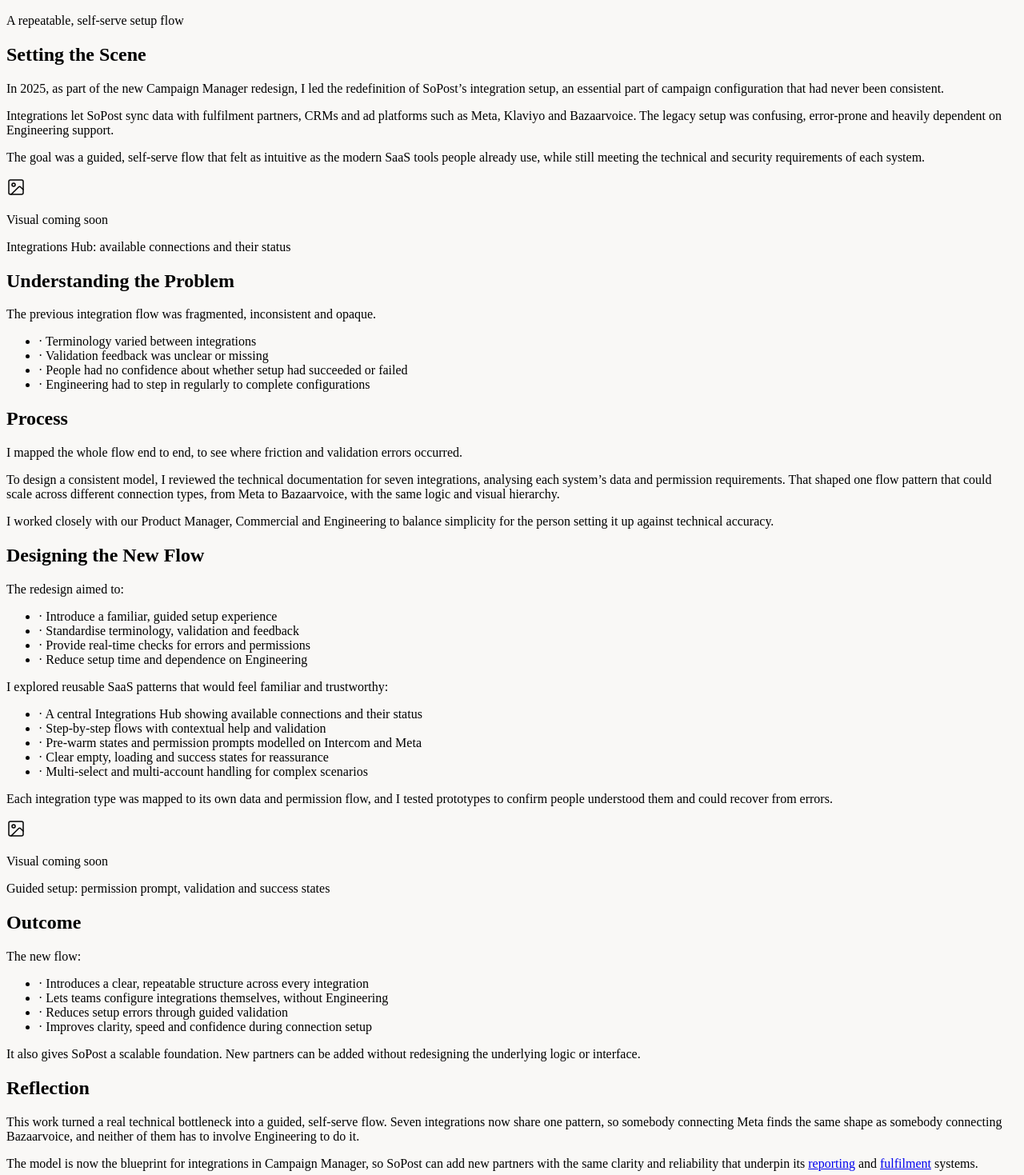
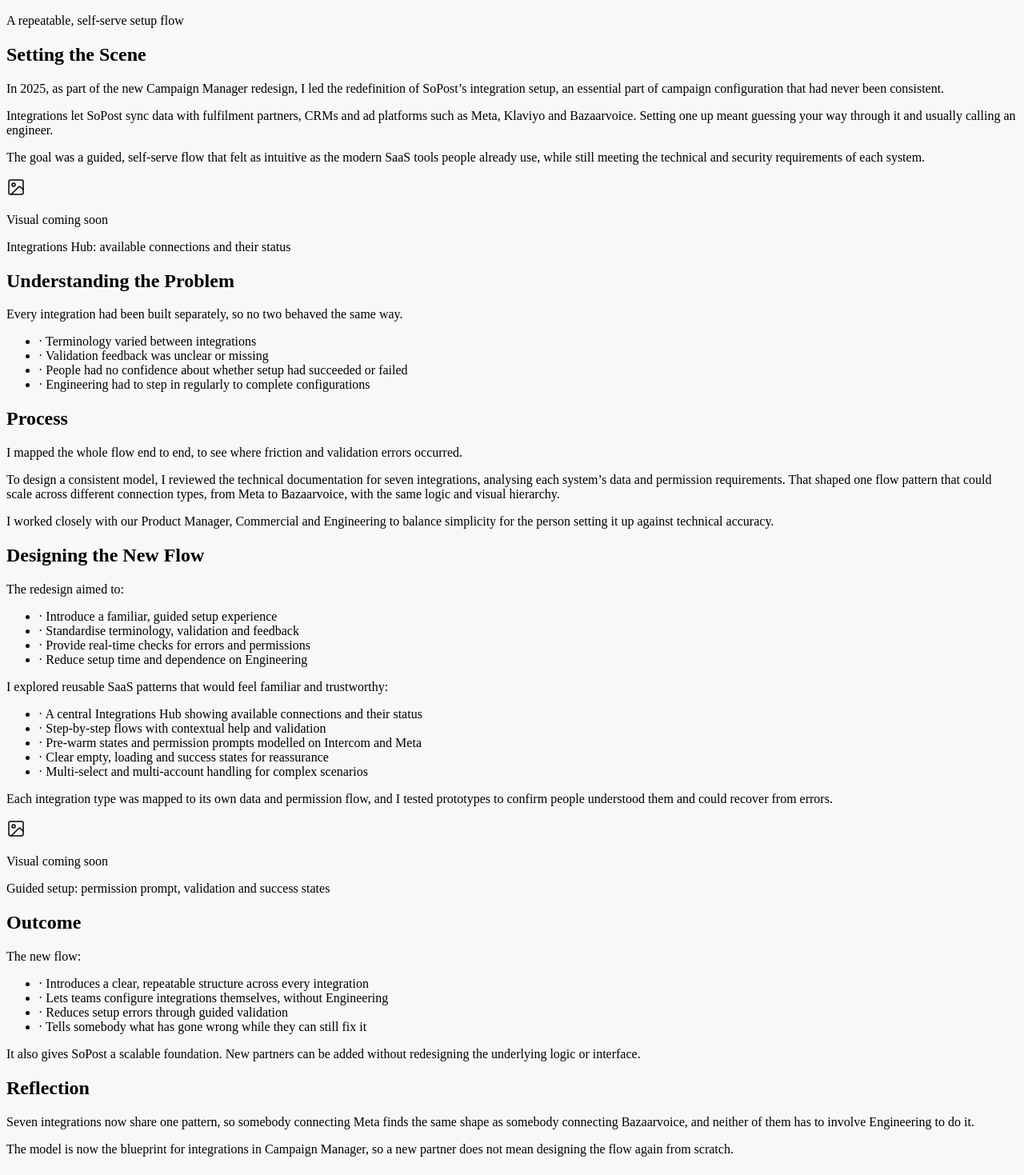
Before and after one commit to jadeparrish/portfolio, a Next.js app: page /work/integrations in a window 1280 px wide. Shown: the part 400-1869 px from the top of the page at 80% size. Built offline with nearby package versions, Linux system fonts and the light colour scheme.

Commit message:
Refactor integration page by removing InlineLink
Removed InlineLink component and updated text for clarity.

```diff
--- a/app/work/integrations/page.js
+++ b/app/work/integrations/page.js
@@ -1,5 +1,4 @@
 import React from 'react';
-import Link from 'next/link';
 import { ArrowLeft, Image as ImageIcon } from 'lucide-react';
 import { CaseStudyFooter, SiteFooter } from '../../caseStudiesData';
 
@@ -25,17 +24,6 @@ function Bullets({ items }) {
         </li>
       ))}
     </ul>
-  );
-}
-
-function InlineLink({ href, children }) {
-  return (
-    <Link
-      href={href}
-      className="underline underline-offset-4 decoration-neutral-500 hover:decoration-[#8D6553] hover:text-[#8D6553] transition-colors"
-    >
-      {children}
-    </Link>
   );
 }
 
@@ -104,8 +92,8 @@ export default function IntegrationsCaseStudy() {
             </p>
             <p>
               Integrations let SoPost sync data with fulfilment partners, CRMs and ad
-              platforms such as Meta, Klaviyo and Bazaarvoice. The legacy setup was
-              confusing, error-prone and heavily dependent on Engineering support.
+              platforms such as Meta, Klaviyo and Bazaarvoice. Setting one up meant
+              guessing your way through it and usually calling an engineer.
             </p>
             <p>
               The goal was a guided, self-serve flow that felt as intuitive as the modern
@@ -121,7 +109,7 @@ export default function IntegrationsCaseStudy() {
         <section className="py-12 border-b border-neutral-200/80">
           <SectionLabel>Understanding the Problem</SectionLabel>
           <p className="text-neutral-700 text-[17px] sm:text-[18px] leading-[1.75] mb-4">
-            The previous integration flow was fragmented, inconsistent and opaque.
+            Every integration had been built separately, so no two behaved the same way.
           </p>
           <Bullets
             items={[
@@ -198,7 +186,7 @@ export default function IntegrationsCaseStudy() {
               'Introduces a clear, repeatable structure across every integration',
               'Lets teams configure integrations themselves, without Engineering',
               'Reduces setup errors through guided validation',
-              'Improves clarity, speed and confidence during connection setup',
+              'Tells somebody what has gone wrong while they can still fix it',
             ]}
           />
           <p className="text-neutral-700 text-[17px] sm:text-[18px] leading-[1.75] mt-4">
@@ -212,17 +200,13 @@ export default function IntegrationsCaseStudy() {
           <SectionLabel>Reflection</SectionLabel>
           <div className="space-y-5 text-neutral-700 text-[17px] sm:text-[18px] leading-[1.75]">
             <p>
-              This work turned a real technical bottleneck into a guided, self-serve flow.
               Seven integrations now share one pattern, so somebody connecting Meta finds
               the same shape as somebody connecting Bazaarvoice, and neither of them has
               to involve Engineering to do it.
             </p>
             <p>
-              The model is now the blueprint for integrations in Campaign Manager, so
-              SoPost can add new partners with the same clarity and reliability
-              that underpin its{' '}
-              <InlineLink href="/work/reporting">reporting</InlineLink> and{' '}
-              <InlineLink href="/work/stock">fulfilment</InlineLink> systems.
+              The model is now the blueprint for integrations in Campaign Manager, so a new
+              partner does not mean designing the flow again from scratch.
             </p>
           </div>
         </section>
```
